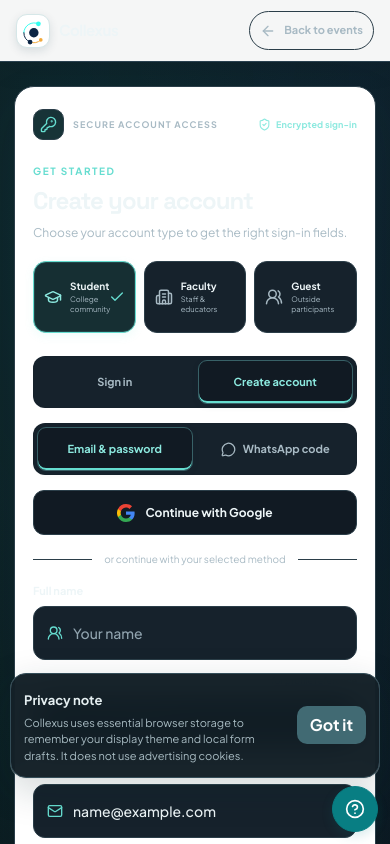
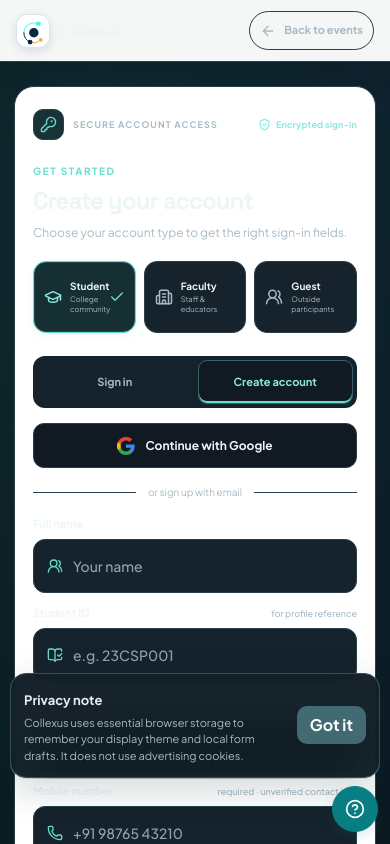
Before and after one commit to Collexus/project-collexus, a Next.js app: page /login in a window 390 px wide. Both pictures are taken after typing "name@example.com", "Sample123" into the empty fields and a click on the tab "Create account". Shown: the top 844 px of the page. Built offline with nearby package versions, Linux system fonts and the light colour scheme; no server answers; a web font is replaced by a local one.

Commit message:
Require mobile on signup and simplify methods

```diff
--- a/app/login/login-experience.tsx
+++ b/app/login/login-experience.tsx
@@ -143,6 +143,7 @@ export function LoginExperience() {
 
   function switchMode(nextMode: AccountMode) {
     setMode(nextMode);
+    if (nextMode === "signup") setAuthMethod("email");
     setOtpSent(false);
     setOtpCode("");
     setError("");
@@ -217,7 +218,11 @@ export function LoginExperience() {
         }
         const name = String(formData.get("name") ?? "").trim();
         const campusId = String(formData.get("campusId") ?? "").trim();
-        const phone = String(formData.get("phone") ?? "").trim();
+        const phone = normalizePhoneNumber(String(formData.get("phone") ?? ""));
+        if (!isInternationalPhoneNumber(phone)) {
+          setError("Enter your mobile number with its country code, for example +91 98765 43210.");
+          return;
+        }
         const { data, error: signupError } = await supabase.auth.signUp({
           email,
           password,
@@ -227,7 +232,7 @@ export function LoginExperience() {
               full_name: name,
               account_type: accountType,
               campus_id: campusId || null,
-              phone_number: phone || null,
+              phone_number: phone,
             },
           },
         });
@@ -421,7 +426,7 @@ export function LoginExperience() {
                 <button aria-selected={mode === "signup"} className={mode === "signup" ? styles.modeActive : ""} disabled={busy || otpSent} onClick={() => switchMode("signup")} role="tab" type="button">Create account</button>
               </div>}
 
-              {mode !== "recovery" && <div className={`${styles.modeTabs} ${styles.methodTabs}`} role="group" aria-label="Choose sign-in method">
+              {mode === "signin" && <div className={`${styles.modeTabs} ${styles.methodTabs}`} role="group" aria-label="Choose sign-in method">
                 <button aria-pressed={authMethod === "email"} className={authMethod === "email" ? styles.modeActive : ""} disabled={busy || otpSent} onClick={() => switchAuthMethod("email")} type="button">Email &amp; password</button>
                 <button aria-pressed={authMethod === "whatsapp"} className={authMethod === "whatsapp" ? styles.modeActive : ""} disabled={busy || otpSent} onClick={() => switchAuthMethod("whatsapp")} type="button"><MessageCircle size={15} aria-hidden="true" /> WhatsApp code</button>
               </div>}
@@ -429,13 +434,13 @@ export function LoginExperience() {
               {mode !== "recovery" && <button className={styles.googleButton} disabled={busy || !configured || otpSent} onClick={() => void continueWithGoogle()} type="button">
                 <GoogleMark /><span>Continue with Google</span>
               </button>}
-              {mode !== "recovery" && <div className={styles.divider}><span>or continue with your selected method</span></div>}
+              {mode !== "recovery" && <div className={styles.divider}><span>{mode === "signup" ? "or sign up with email" : "or continue with your selected method"}</span></div>}
 
               <form className={styles.form} onSubmit={authMethod === "whatsapp" ? submitWhatsapp : submitCredentials}>
                 {mode === "signup" && <label className={styles.field}><span>Full name</span><div className={styles.inputWrap}><UsersRound size={16} aria-hidden="true" /><input autoComplete="name" maxLength={80} name="name" placeholder="Your name" required disabled={busy || otpSent} /></div></label>}
                 {mode === "signup" && accountType !== "guest" && <label className={styles.field}><span>{accountType === "student" ? "Student ID" : "Faculty ID"} <small>for profile reference</small></span><div className={styles.inputWrap}><BookOpenCheck size={16} aria-hidden="true" /><input autoComplete="off" maxLength={30} name="campusId" placeholder={accountType === "student" ? "e.g. 23CSP001" : "e.g. FAC001"} required disabled={busy || otpSent} /></div></label>}
                 {authMethod === "email" && mode !== "recovery" && <label className={styles.field}><span>{accountType === "guest" ? "Email address" : "College email"}</span><div className={styles.inputWrap}><Mail size={16} aria-hidden="true" /><input autoComplete="email" maxLength={254} name="email" placeholder={accountType === "guest" ? "you@example.com" : "you@college.edu"} required type="email" /></div></label>}
-                {authMethod === "email" && mode === "signup" && <label className={styles.field}><span>Mobile number <small>optional · unverified contact info</small></span><div className={styles.inputWrap}><Phone size={16} aria-hidden="true" /><input autoComplete="tel" inputMode="tel" maxLength={20} name="phone" pattern="[+0-9() .-]{7,20}" placeholder="+91 98765 43210" type="tel" disabled={busy} /></div></label>}
+                {authMethod === "email" && mode === "signup" && <label className={styles.field}><span>Mobile number <small>required · unverified contact info</small></span><div className={styles.inputWrap}><Phone size={16} aria-hidden="true" /><input autoComplete="tel" inputMode="tel" maxLength={20} name="phone" pattern="[+0-9() .-]{7,20}" placeholder="+91 98765 43210" required type="tel" disabled={busy} /></div></label>}
                 {authMethod === "whatsapp" && mode !== "recovery" && <label className={styles.field}><span>WhatsApp number <small>Include your country code</small></span><div className={styles.inputWrap}><MessageCircle size={16} aria-hidden="true" /><input autoComplete="tel" inputMode="tel" maxLength={20} name="phone" onChange={(event) => setPhoneNumber(event.target.value)} placeholder="+91 98765 43210" required type="tel" value={phoneNumber} disabled={otpSent || busy} /></div></label>}
                 {authMethod === "whatsapp" && !otpSent && <p className={styles.otpHint}>We’ll send a one-time code in WhatsApp. Use an international number such as +91 98765 43210.</p>}
                 {authMethod === "whatsapp" && otpSent && <>
```
